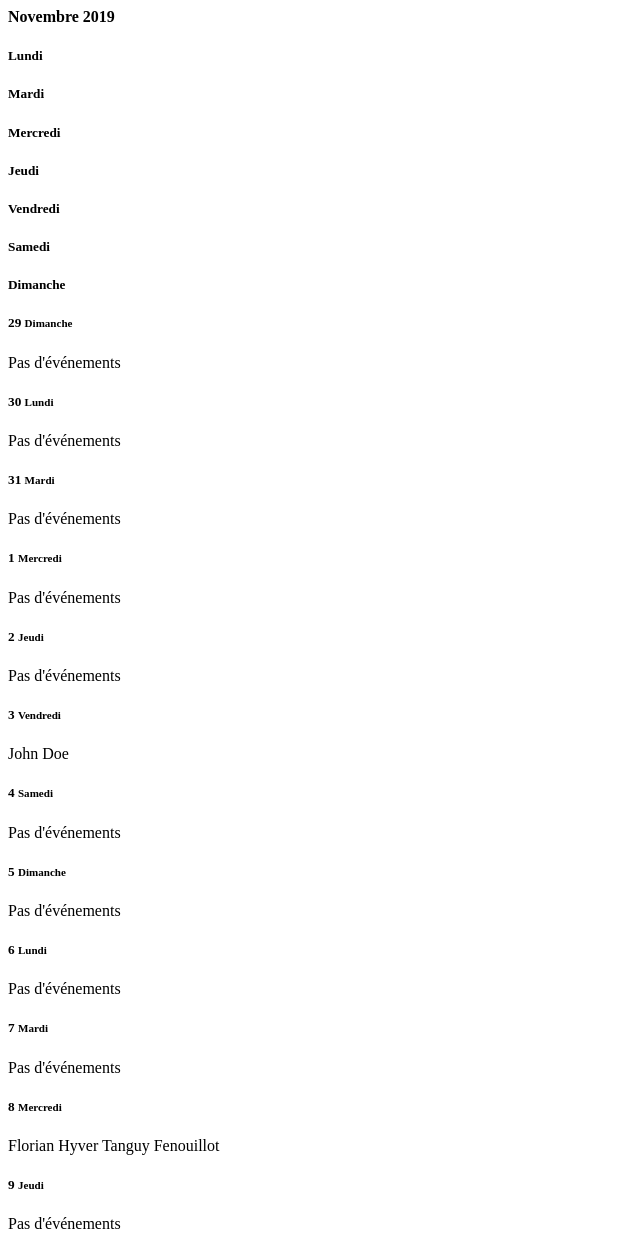
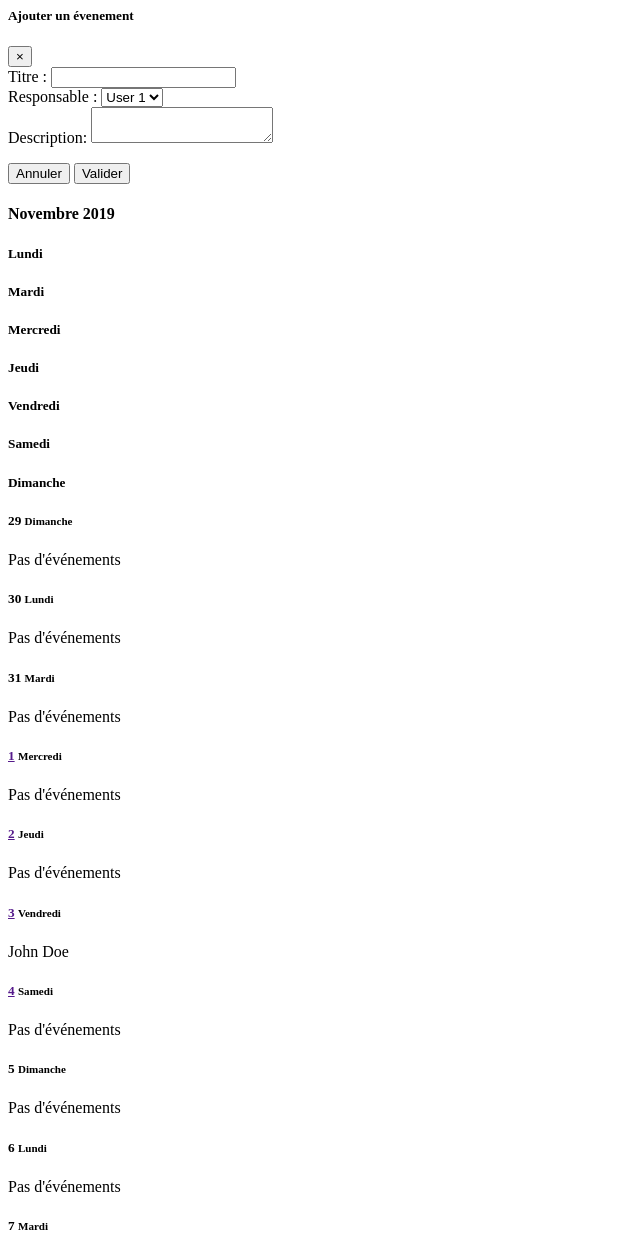
Before and after one commit to vision-corp/Myosotis, a PHP site: page /includes/calendrier.php in a window 1280 px wide. Shown: the top 1238 px of the page, without its empty margins (0-640 px from the left). Run offline with PHP 8.4, Linux system fonts and the light colour scheme.

Commit message:
Modifications + Petits ajouts

```diff
--- a/admin/includes/calendrier.php
+++ b/admin/includes/calendrier.php
@@ -1,3 +1,5 @@
+<?php require 'modals/ajout-evenement.php'; ?>
+
 <div class="container-fluid">
   <header>
     <h4 class="display-4 mb-4 text-center">Novembre 2019</h4>
@@ -9,6 +11,7 @@
       <h5 class="col-sm p-1 text-center">Vendredi</h5>
       <h5 class="col-sm p-1 text-center">Samedi</h5>
       <h5 class="col-sm p-1 text-center">Dimanche</h5>
+
     </div>
   </header>
   <div class="row border border-right-0 border-bottom-0">
@@ -38,7 +41,9 @@
     </div>
     <div class="day col-sm p-2 border border-left-0 border-top-0 text-truncate ">
       <h5 class="row align-items-center">
-        <span class="date col-1">1</span>
+        <span class="date col-1">
+          <a href="" class="text-light badge badge-secondary" data-toggle="modal" data-target="#exampleModal" data-whatever="@fat" text-decoration-none>1</a>
+        </span>
         <small class="col d-sm-none text-center text-muted">Mercredi</small>
         <span class="col-1"></span>
       </h5>
@@ -46,7 +51,9 @@
     </div>
     <div class="day col-sm p-2 border border-left-0 border-top-0 text-truncate ">
       <h5 class="row align-items-center">
-        <span class="date col-1">2</span>
+        <span class="date col-1">
+          <a href="" class="text-dark" data-toggle="modal" data-target="#exampleModal" data-whatever="@fat" text-decoration-none>2</a>
+        </span>
         <small class="col d-sm-none text-center text-muted">Jeudi</small>
         <span class="col-1"></span>
       </h5>
@@ -54,16 +61,20 @@
     </div>
     <div class="day col-sm p-2 border border-left-0 border-top-0 text-truncate ">
       <h5 class="row align-items-center">
-        <span class="date col-1">3</span>
+        <span class="date col-1">
+          <a href="" class="text-dark" data-toggle="modal" data-target="#exampleModal" data-whatever="@fat" text-decoration-none>3</a>
+        </span>
         <small class="col d-sm-none text-center text-muted">Vendredi</small>
         <span class="col-1"></span>
       </h5>
-      <a class="event d-block p-1 pl-2 pr-2 mb-1 rounded text-truncate small bg-info text-white" title="John Doe" data-toggle="popover" title="Utilisateur 1" data-content="Texte associé au travail qu'effectuera la personne, ainsi que les horaires.">John Doe</a>
+      <a class="event d-block p-1 pl-2 pr-2 mb-1 rounded text-truncate small bg-info text-white" title="John Doe" data-toggle="popover" title="Utilisateur 1" data-content="Texte associé au travail qu'effectuera la personne, ainsi que les horaires.\n\n">John Doe</a>
 
     </div>
     <div class="day col-sm p-2 border border-left-0 border-top-0 text-truncate ">
       <h5 class="row align-items-center">
-        <span class="date col-1">4</span>
+        <span class="date col-1">
+          <a href="" class="text-dark" data-toggle="modal" data-target="#exampleModal" data-whatever="@fat" text-decoration-none>4</a>
+        </span>
         <small class="col d-sm-none text-center text-muted">Samedi</small>
         <span class="col-1"></span>
       </h5>
--- /dev/null
+++ b/admin/includes/modals/ajout-evenement.php
@@ -0,0 +1,37 @@
+
+<div class="modal fade" id="exampleModal" tabindex="-1" role="dialog" aria-labelledby="exampleModalLabel" aria-hidden="true">
+  <div class="modal-dialog" role="document">
+    <div class="modal-content">
+      <div class="modal-header">
+        <h5 class="modal-title" id="exampleModalLabel">Ajouter un évenement</h5>
+        <button type="button" class="close" data-dismiss="modal" aria-label="Close">
+          <span aria-hidden="true">&times;</span>
+        </button>
+      </div>
+      <div class="modal-body">
+        <form>
+          <div class="form-group">
+            <label for="recipient-name" class="col-form-label">Titre :</label>
+            <input type="text" class="form-control" id="recipient-name">
+          </div>
+          <div class="form-group">
+            <label for="recipient-name" class="col-form-label">Responsable :</label>
+            <select class="form-control" name="">
+              <option>User 1</option>
+              <option>User 2</option>
+              <option>User 3</option>
+            </select>
+          </div>
+          <div class="form-group">
+            <label for="message-text" class="col-form-label">Description:</label>
+            <textarea class="form-control" id="message-text"></textarea>
+          </div>
+        </form>
+      </div>
+      <div class="modal-footer">
+        <button type="button" class="btn btn-danger" data-dismiss="modal">Annuler</button>
+        <button type="button" class="btn btn-primary">Valider</button>
+      </div>
+    </div>
+  </div>
+</div>
--- a/visible/visible.php
+++ b/visible/visible.php
@@ -65,7 +65,7 @@
         <p class="lead">Donec ullamcorper nulla non metus auctor fringilla. Vestibulum id ligula porta felis euismod semper. Praesent commodo cursus magna, vel scelerisque nisl consectetur. Fusce dapibus, tellus ac cursus commodo.</p>
       </div>
       <div class="col-md-5">
-        <img src="/images/photoCorps1.JPG">
+        <img src="/images/photoCorps1.JPG" class="img-thumbnail rounded">
       </div>
     </div>
 
@@ -77,7 +77,7 @@
         <p class="lead">Donec ullamcorper nulla non metus auctor fringilla. Vestibulum id ligula porta felis euismod semper. Praesent commodo cursus magna, vel scelerisque nisl consectetur. Fusce dapibus, tellus ac cursus commodo.</p>
       </div>
       <div class="col-md-6 order-md-1">
-        <img src="/images/photoCorps2.jpeg">
+        <img src="/images/photoCorps2.jpeg" class="img-thumbnail rounded">
       </div>
     </div>
 
@@ -89,7 +89,7 @@
         <p class="lead">Donec ullamcorper nulla non metus auctor fringilla. Vestibulum id ligula porta felis euismod semper. Praesent commodo cursus magna, vel scelerisque nisl consectetur. Fusce dapibus, tellus ac cursus commodo.</p>
       </div>
       <div class="col-md-5">
-        <img src="/images/photoCorps3.jpg">
+        <img src="/images/photoCorps3.jpg" class="img-thumbnail rounded">
       </div>
     </div>
 
```
